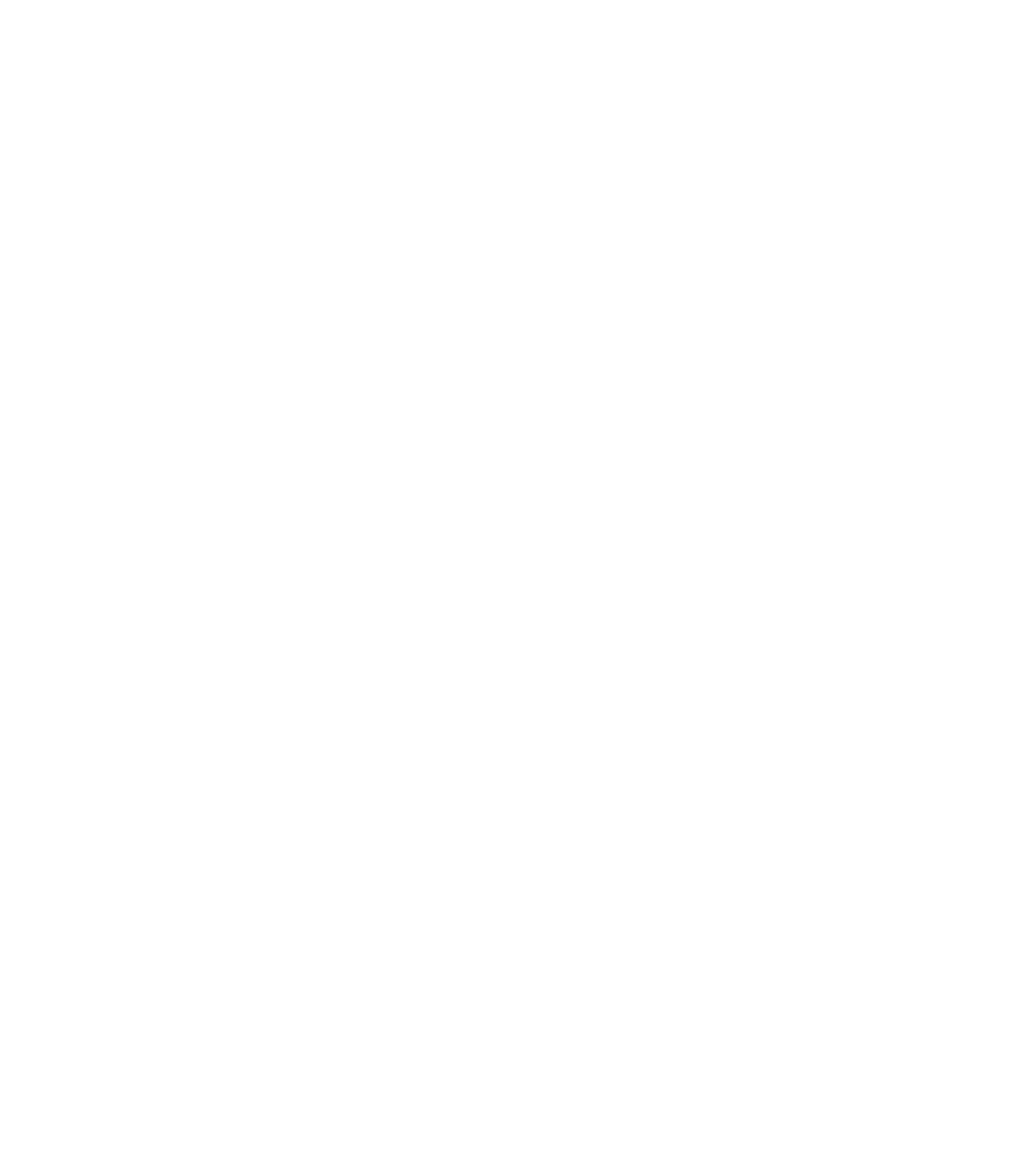
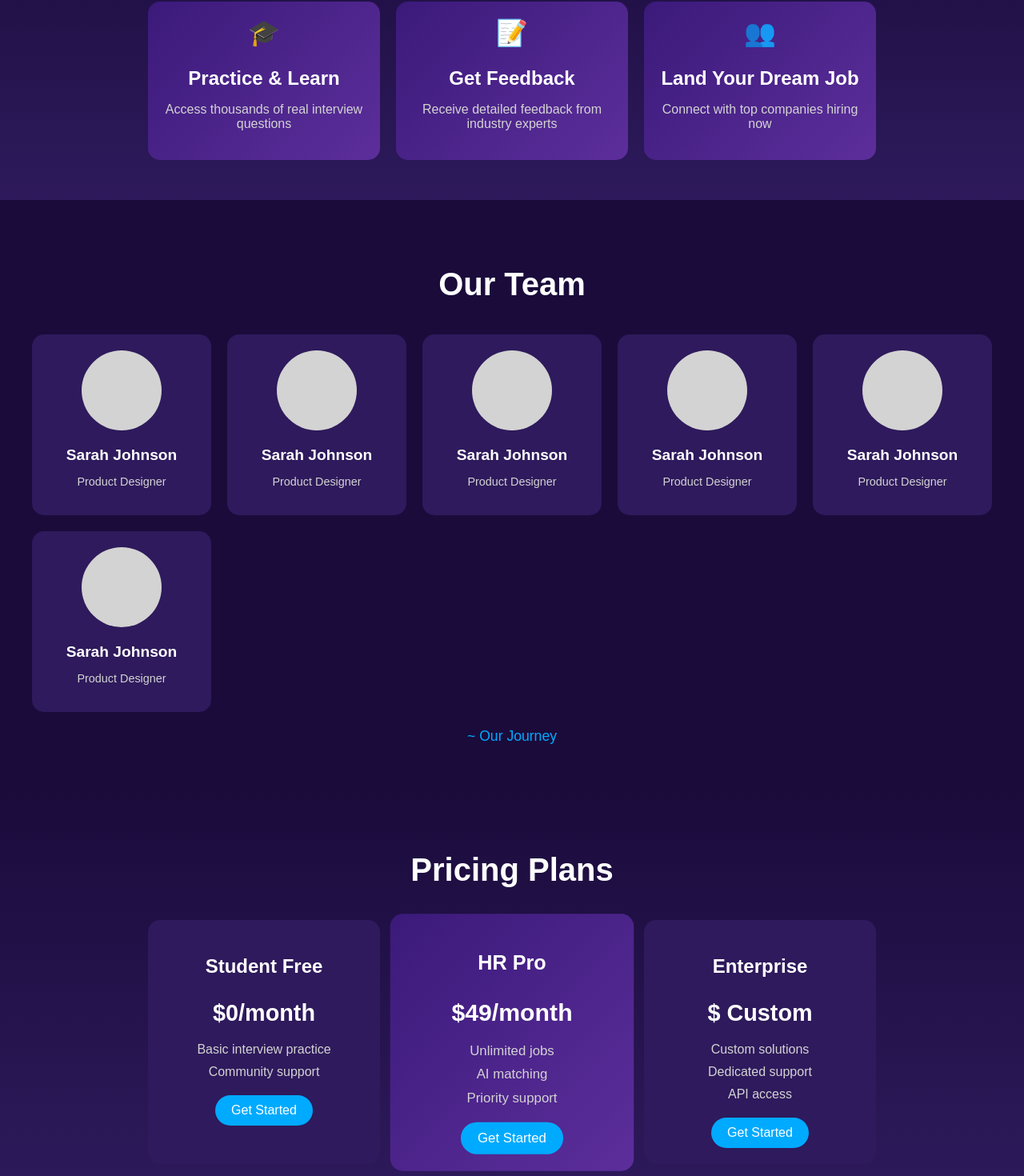
Before and after one commit to Hire-Ready/HireReady, a React (Create React App) app: page / in a window 1280 px wide. Shown: the part 997-2467 px from the top of the page at 80% size. Before the commit the page ends 831 px from the top, so only its background shows below. Built offline with nearby package versions, Linux system fonts and the light colour scheme.

Commit message:
front-end edit

```diff
--- a/package.json
+++ b/package.json
@@ -7,9 +7,10 @@
     "@fortawesome/react-fontawesome": "^0.2.2",
     "bootstrap": "^5.3.3",
     "cra-template": "1.2.0",
-    "react": "^19.0.0",
+    "framer-motion": "^12.5.0",
+    "react": "^18.3.1",
     "react-bootstrap": "^2.10.9",
-    "react-dom": "^19.0.0",
+    "react-dom": "^18.3.1",
     "react-router-dom": "^7.1.5",
     "react-router-hash-link": "^2.4.3",
     "react-scripts": "5.0.1"
--- a/src/App.js
+++ b/src/App.js
@@ -2,15 +2,21 @@ import React from 'react';
 import './App.css';
 import Navbar from './components/Navbar';
 import HeroSection from './components/HeroSection';
+import HowItWorks from './components/HowItWorks/HowItWorks';
+import OurTeam from './components/OurTeam/OurTeam';
+import PricingPlans from './components/PricePlans/PricingPlans';
 import ParticlesBackground from './components/ParticlesBackground';
 
 function App() {
   return (
     <div className="App">
       <ParticlesBackground />
-      <div style={{ position: "relative", zIndex: 1 }}>
+      <div style={{ position: 'relative', zIndex: 1 }}>
         <Navbar />
         <HeroSection />
+        <HowItWorks />
+        <OurTeam />
+        <PricingPlans />
       </div>
     </div>
   );
--- /dev/null
+++ b/src/components/HowItWorks/HowItWorks.css
@@ -0,0 +1,42 @@
+.how-it-works {
+    background: linear-gradient(180deg, #1a0b3b 0%, #2e1a5c 100%);
+    padding: 50px 20px;
+    text-align: center;
+    color: white;
+  }
+
+  .how-it-works h2 {
+    font-size: 2.5rem;
+    margin-bottom: 40px;
+  }
+
+  .steps-container {
+    display: flex;
+    justify-content: center;
+    gap: 20px;
+    flex-wrap: wrap;
+  }
+
+  .step-card {
+    background: linear-gradient(135deg, #3b1a7a 0%, #5c2e9b 100%);
+    border-radius: 15px;
+    padding: 20px;
+    width: 250px;
+    text-align: center;
+    color: white;
+  }
+
+  .step-card .icon {
+    font-size: 2rem;
+    margin-bottom: 10px;
+  }
+
+  .step-card h3 {
+    font-size: 1.5rem;
+    margin-bottom: 10px;
+  }
+
+  .step-card p {
+    font-size: 1rem;
+    color: #d3d3d3;
+  }
--- /dev/null
+++ b/src/components/HowItWorks/HowItWorks.js
@@ -0,0 +1,29 @@
+import React from 'react';
+import './HowItWorks.css';
+
+const HowItWorks = () => {
+  return (
+    <section className="how-it-works">
+      <h2>How It Works</h2>
+      <div className="steps-container">
+        <div className="step-card">
+          <div className="icon">🎓</div>
+          <h3>Practice & Learn</h3>
+          <p>Access thousands of real interview questions</p>
+        </div>
+        <div className="step-card">
+          <div className="icon">📝</div>
+          <h3>Get Feedback</h3>
+          <p>Receive detailed feedback from industry experts</p>
+        </div>
+        <div className="step-card">
+          <div className="icon">👥</div>
+          <h3>Land Your Dream Job</h3>
+          <p>Connect with top companies hiring now</p>
+        </div>
+      </div>
+    </section>
+  );
+};
+
+export default HowItWorks;
--- /dev/null
+++ b/src/components/OurTeam/OurTeam.css
@@ -0,0 +1,54 @@
+.our-team {
+  background: #1a0b3b;
+  padding: 50px 20px;
+  text-align: center;
+  color: white;
+}
+
+.our-team h2 {
+  font-size: 2.5rem;
+  margin-bottom: 40px;
+}
+
+.team-grid {
+  display: grid;
+  grid-template-columns: repeat(auto-fit, minmax(200px, 1fr));
+  gap: 20px;
+  max-width: 1200px;
+  margin: 0 auto;
+}
+
+.team-card {
+  background: #2e1a5c;
+  border-radius: 15px;
+  padding: 20px;
+  text-align: center;
+}
+
+.team-image-placeholder {
+  width: 100px;
+  height: 100px;
+  background: #d3d3d3;
+  border-radius: 50%;
+  margin: 0 auto 10px;
+}
+
+.team-card h3 {
+  font-size: 1.2rem;
+  margin-bottom: 5px;
+}
+
+.team-card p {
+  font-size: 0.9rem;
+  color: #d3d3d3;
+}
+
+.our-journey {
+  margin-top: 20px;
+}
+
+.our-journey a {
+  color: #00aaff;
+  text-decoration: none;
+  font-size: 1.1rem;
+}
--- /dev/null
+++ b/src/components/OurTeam/OurTeam.js
@@ -0,0 +1,33 @@
+import React from 'react';
+import './OurTeam.css';
+
+const OurTeam = () => {
+  const teamMembers = [
+    { name: 'Sarah Johnson', role: 'Product Designer' },
+    { name: 'Sarah Johnson', role: 'Product Designer' },
+    { name: 'Sarah Johnson', role: 'Product Designer' },
+    { name: 'Sarah Johnson', role: 'Product Designer' },
+    { name: 'Sarah Johnson', role: 'Product Designer' },
+    { name: 'Sarah Johnson', role: 'Product Designer' },
+  ];
+
+  return (
+    <section className="our-team">
+      <h2>Our Team</h2>
+      <div className="team-grid">
+        {teamMembers.map((member, index) => (
+          <div className="team-card" key={index}>
+            <div className="team-image-placeholder"></div>
+            <h3>{member.name}</h3>
+            <p>{member.role}</p>
+          </div>
+        ))}
+      </div>
+      <div className="our-journey">
+        <a href="#journey">~ Our Journey</a>
+      </div>
+    </section>
+  );
+};
+
+export default OurTeam;
--- /dev/null
+++ b/src/components/PricePlans/PricingPlans.css
@@ -0,0 +1,69 @@
+.pricing-plans {
+  background: linear-gradient(180deg, #1a0b3b 0%, #2e1a5c 100%);
+  padding: 50px 20px;
+  text-align: center;
+  color: white;
+}
+
+.pricing-plans h2 {
+  font-size: 2.5rem;
+  margin-bottom: 40px;
+}
+
+.plans-container {
+  display: flex;
+  justify-content: center;
+  gap: 20px;
+  flex-wrap: wrap;
+}
+
+.plan-card {
+  background: #2e1a5c;
+  border-radius: 15px;
+  padding: 20px;
+  width: 250px;
+  text-align: center;
+}
+
+.plan-card.highlighted {
+  background: linear-gradient(135deg, #3b1a7a 0%, #5c2e9b 100%);
+  transform: scale(1.05);
+}
+
+.plan-card h3 {
+  font-size: 1.5rem;
+  margin-bottom: 10px;
+}
+
+.plan-card .price {
+  font-size: 1.8rem;
+  font-weight: bold;
+  margin-bottom: 20px;
+}
+
+.plan-card ul {
+  list-style: none;
+  padding: 0;
+  margin-bottom: 20px;
+}
+
+.plan-card ul li {
+  font-size: 1rem;
+  color: #d3d3d3;
+  margin-bottom: 10px;
+}
+
+.get-started-btn {
+  background: #00aaff;
+  color: white;
+  border: none;
+  padding: 10px 20px;
+  border-radius: 25px;
+  font-size: 1rem;
+  cursor: pointer;
+  transition: background 0.3s;
+}
+
+.get-started-btn:hover {
+  background: #0088cc;
+}
--- /dev/null
+++ b/src/components/PricePlans/PricingPlans.js
@@ -0,0 +1,43 @@
+import React from 'react';
+import './PricingPlans.css';
+
+const PricingPlans = () => {
+  return (
+    <section className="pricing-plans">
+      <h2>Pricing Plans</h2>
+      <div className="plans-container">
+        <div className="plan-card">
+          <h3>Student Free</h3>
+          <p className="price">$0/month</p>
+          <ul>
+            <li>Basic interview practice</li>
+            <li>Community support</li>
+          </ul>
+          <button className="get-started-btn">Get Started</button>
+        </div>
+        <div className="plan-card highlighted">
+          <h3>HR Pro</h3>
+          <p className="price">$49/month</p>
+          <ul>
+            <li>Unlimited jobs</li>
+            <li>AI matching</li>
+            <li>Priority support</li>
+          </ul>
+          <button className="get-started-btn">Get Started</button>
+        </div>
+        <div className="plan-card">
+          <h3>Enterprise</h3>
+          <p className="price">$ Custom</p>
+          <ul>
+            <li>Custom solutions</li>
+            <li>Dedicated support</li>
+            <li>API access</li>
+          </ul>
+          <button className="get-started-btn">Get Started</button>
+        </div>
+      </div>
+    </section>
+  );
+};
+
+export default PricingPlans;
```
Also changed, not shown: 1 other file (tests, documents, lock files or other folders).
